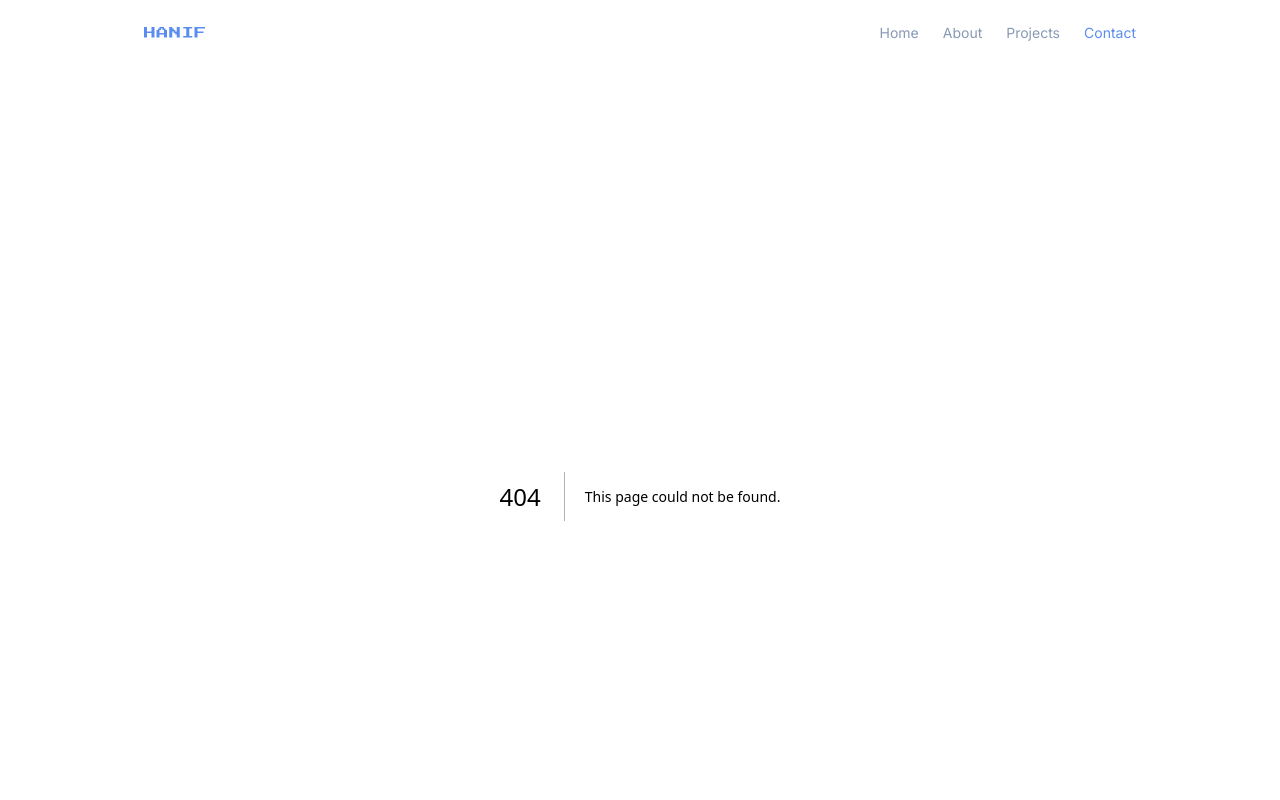
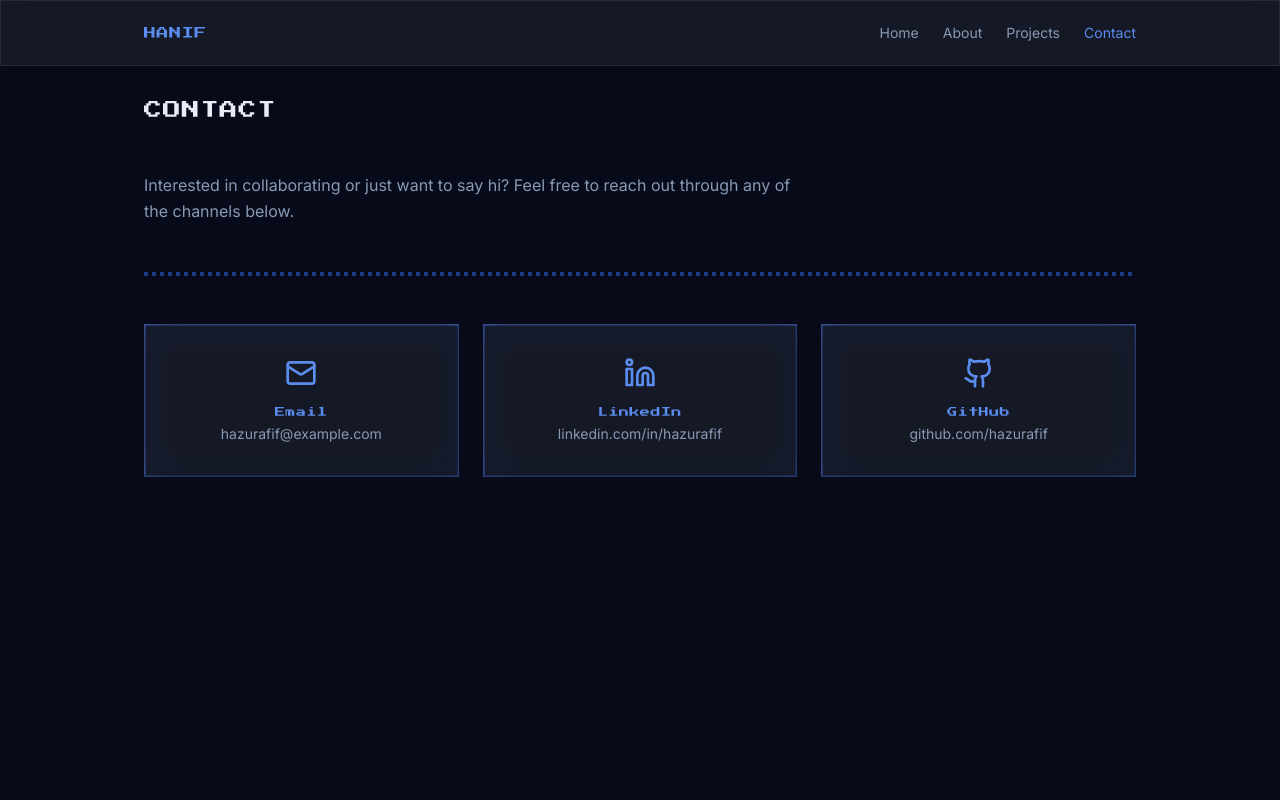
Before and after one commit to hazurafif/hazurafif.github.io, a Next.js app: page /contact in a window 1280 px wide. Before the commit this address had no page. Shown: the top 800 px of the page. Built offline with nearby package versions, Linux system fonts and the light colour scheme.

Commit message:
feat: add contact page with social links

```diff
--- /dev/null
+++ b/src/app/contact/page.tsx
@@ -0,0 +1,65 @@
+import Link from 'next/link'
+import { PixelBorder } from '@/components/pixel/pixel-border'
+import { PixelDivider } from '@/components/pixel/pixel-divider'
+import { Github, Linkedin, Mail } from 'lucide-react'
+
+const contactLinks = [
+  {
+    label: 'Email',
+    value: 'hazurafif@example.com',
+    href: 'mailto:hazurafif@example.com',
+    icon: Mail,
+  },
+  {
+    label: 'LinkedIn',
+    value: 'linkedin.com/in/hazurafif',
+    href: 'https://linkedin.com/in/hazurafif',
+    icon: Linkedin,
+  },
+  {
+    label: 'GitHub',
+    value: 'github.com/hazurafif',
+    href: 'https://github.com/hazurafif',
+    icon: Github,
+  },
+]
+
+export default function Contact() {
+  return (
+    <div className="space-y-12">
+      <h1 className="font-heading text-lg tracking-wider text-text-primary">
+        CONTACT
+      </h1>
+
+      <p className="font-body text-base text-text-secondary leading-relaxed max-w-2xl">
+        Interested in collaborating or just want to say hi? Feel free to reach
+        out through any of the channels below.
+      </p>
+
+      <PixelDivider />
+
+      <div className="grid gap-6 md:grid-cols-2 lg:grid-cols-3">
+        {contactLinks.map((link) => {
+          const Icon = link.icon
+          return (
+            <Link key={link.label} href={link.href} target="_blank">
+              <PixelBorder className="h-full">
+                <div className="glass glass-hover flex h-full flex-col items-center gap-4 p-8 text-center transition-all duration-300">
+                  <Icon className="h-8 w-8 text-accent-glow" />
+                  <div className="space-y-1">
+                    <h3 className="font-heading text-[10px] tracking-wider text-accent-glow">
+                      {link.label}
+                    </h3>
+                    <p className="font-body text-sm text-text-secondary">
+                      {link.value}
+                    </p>
+                  </div>
+                </div>
+              </PixelBorder>
+            </Link>
+          )
+        })}
+      </div>
+    </div>
+  )
+}
```
